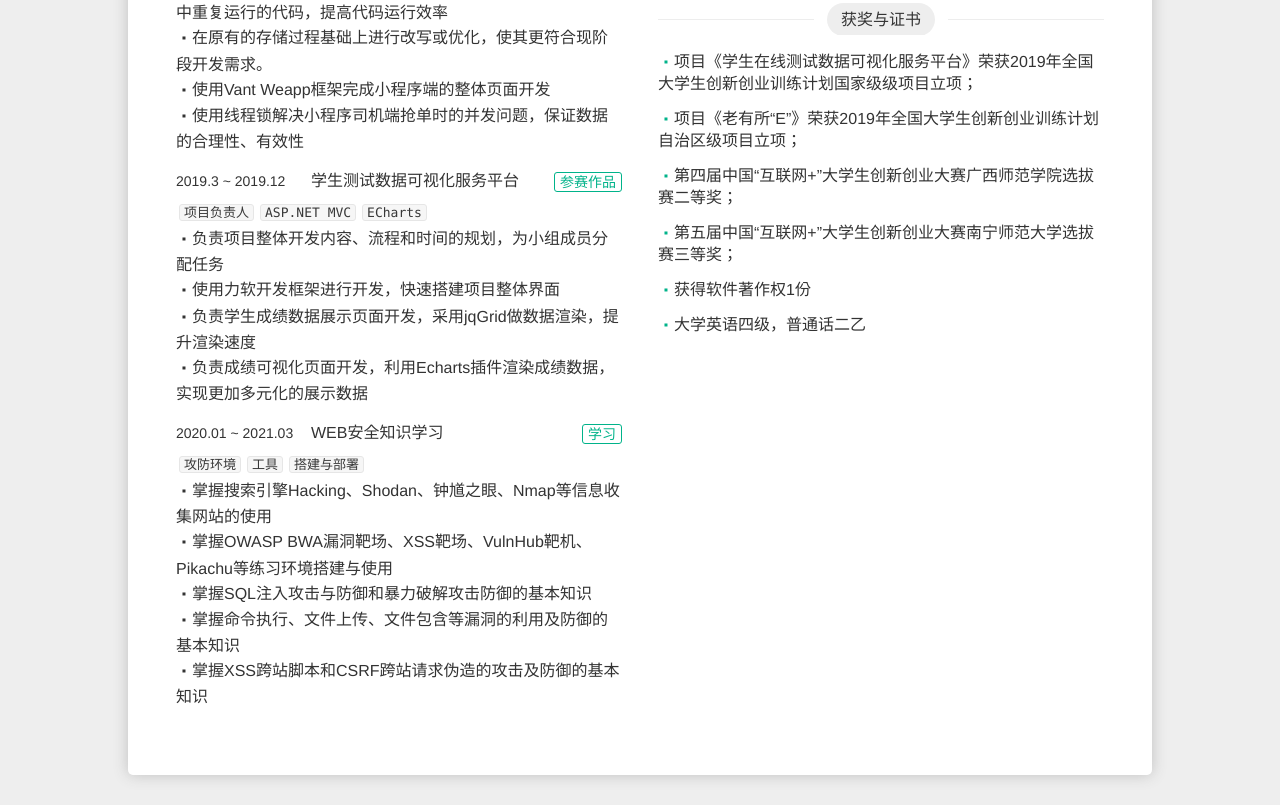
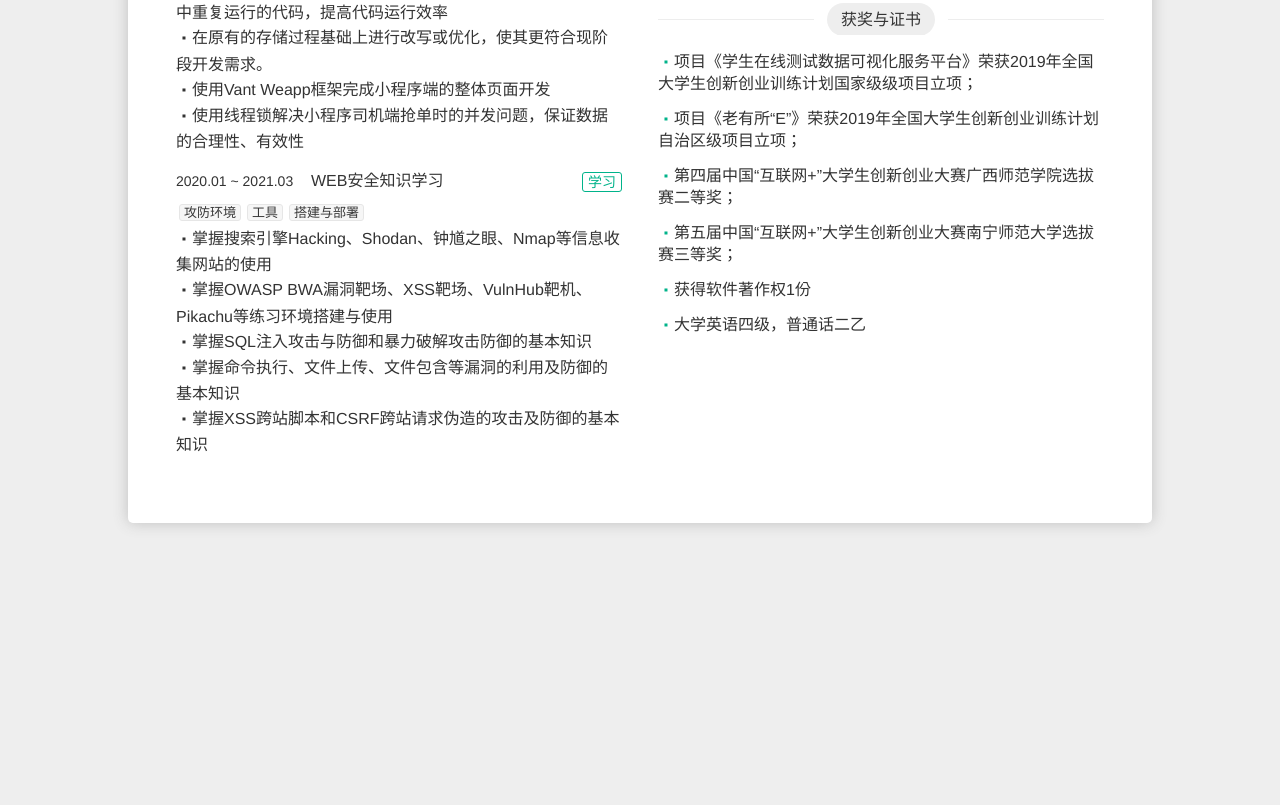
Before and after one commit to KJaun/KJaun.github.io, a website built with webpack: page src/index.html in a window 1280 px wide. Shown: the part 857-1662 px from the top of the page. After the commit the page ends 1410 px from the top, so only its background shows below. Built offline with nearby package versions, Linux system fonts and the light colour scheme.

Commit message:
Update index.html

```diff
--- a/src/index.html
+++ b/src/index.html
@@ -91,27 +91,7 @@
                             <p></p>
                         </div>
                     </div>
-                    <div class="section-bd">
-                        <div class="item item-main">
-                            <header class="item-hd"><span class="item-time">2019.3 ~ 2019.12</span> <a
-                                    class="btn item-more" href="#" target="_blank" title="实习经历">参赛作品</a>
-                                <h3 class="item-name">学生测试数据可视化服务平台</h3>
-                            </header>
-                        </div>
-                    </div>
-                    <div class="item">
-                        <!-- <header class="item-hd"></header> -->
-                        <div class="item-bd">
-                            <p class="section-content"><em>项目负责人</em><em>ASP.NET MVC</em><em>ECharts</em><br>
-                                <!-- <h3 class="item-name"><i class="iconfont icon-dot"></i>项目名称：《学生在线测试数据可视化服务平台》</h3> -->
-                            </p>
-                            <p><i class="iconfont icon-dot"></i>负责项目整体开发内容、流程和时间的规划，为小组成员分配任务</p>
-                            <p><i class="iconfont icon-dot"></i>使用力软开发框架进行开发，快速搭建项目整体界面</p>
-                            <p><i class="iconfont icon-dot"></i>负责学生成绩数据展示页面开发，采用jqGrid做数据渲染，提升渲染速度</p>
-                            <p><i class="iconfont icon-dot"></i>负责成绩可视化页面开发，利用Echarts插件渲染成绩数据，实现更加多元化的展示数据</p>
-                            <p></p>
-                        </div>
-                    </div>
+
                     <div class="section-bd">
                         <div class="item item-main">
                             <header class="item-hd"><span class="item-time">2020.01 ~ 2021.03</span> <a
```
